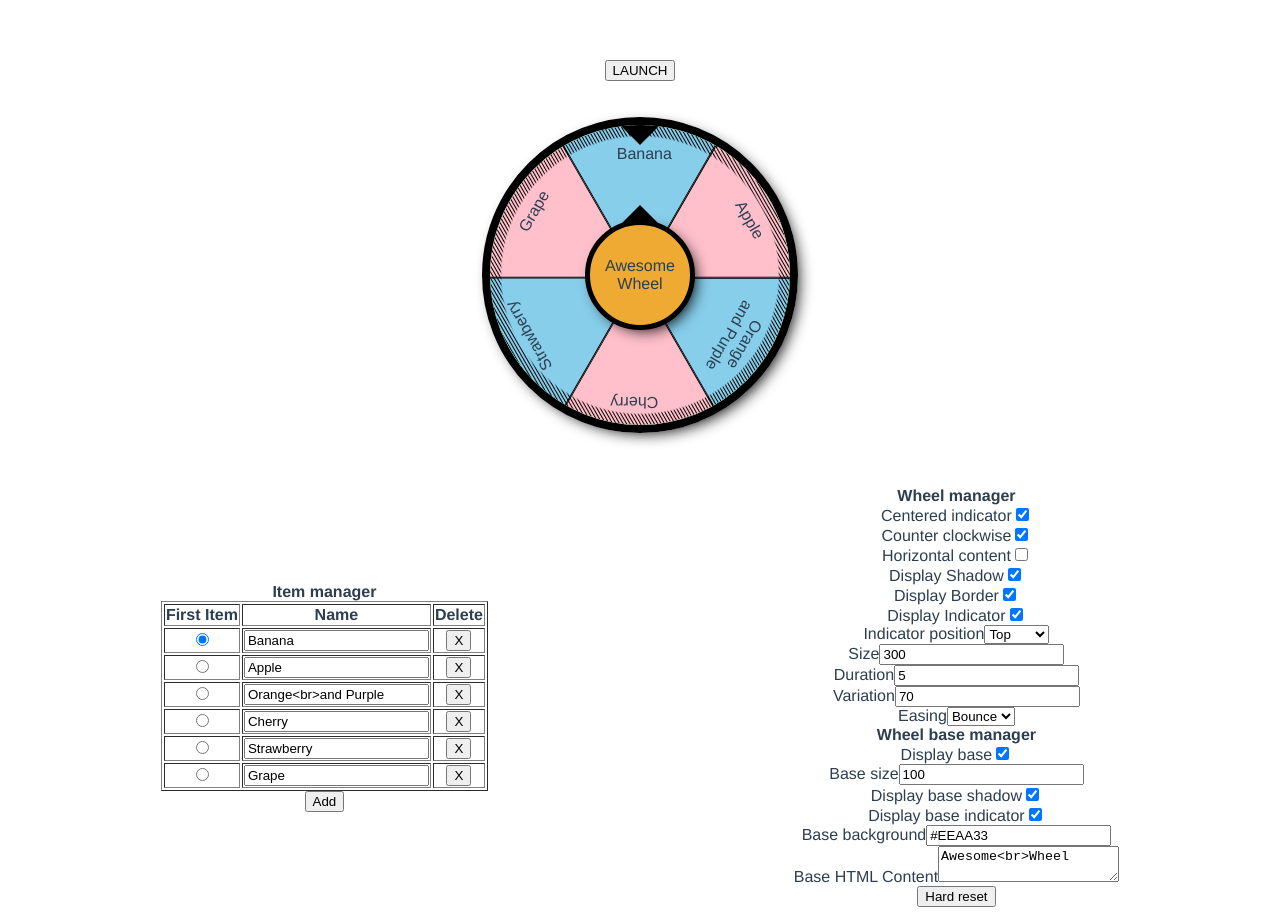
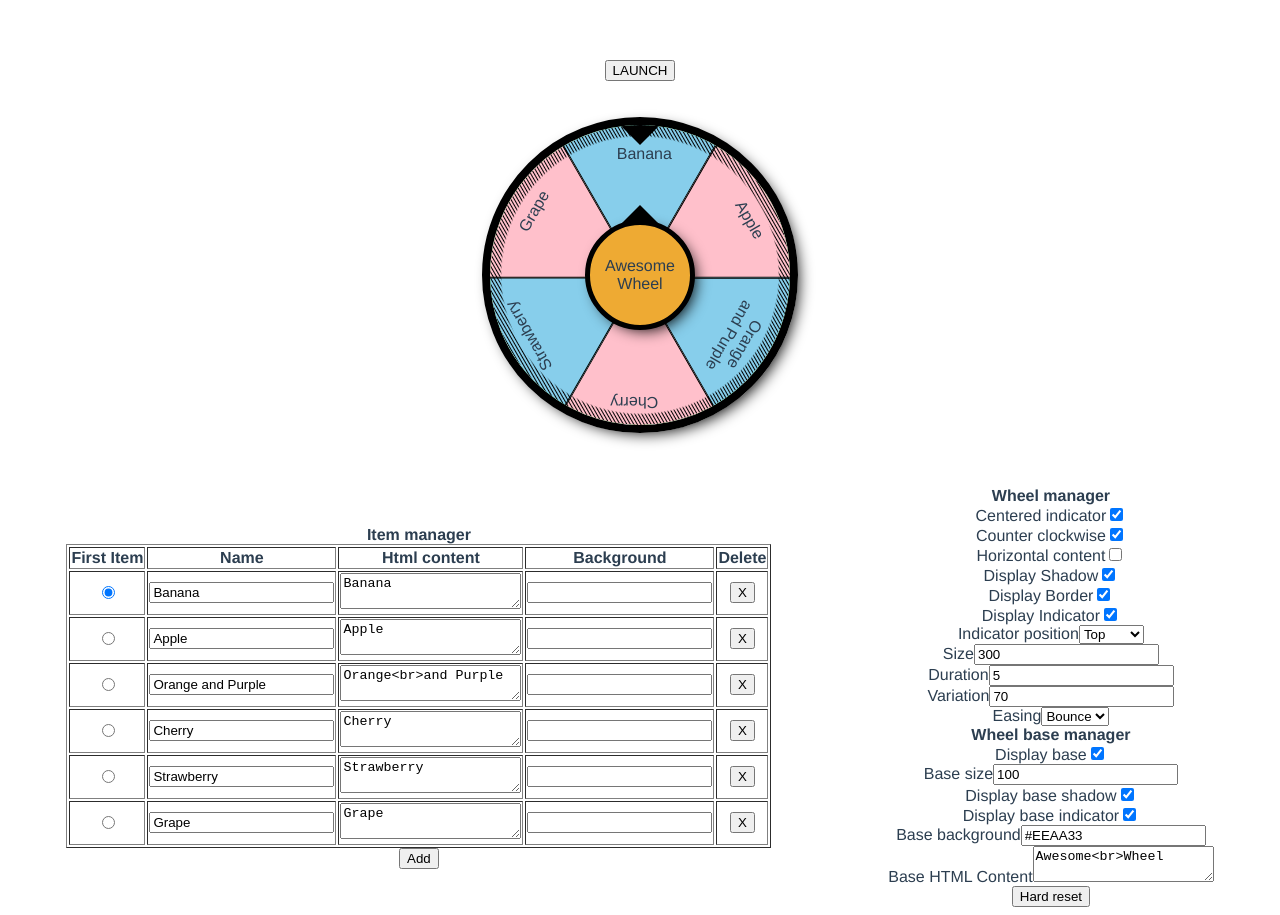
Before and after one commit to nitocode/WheelOfFortune, a Vue app: page / in a window 1280 px wide. Built offline with nearby package versions, Linux system fonts and the light colour scheme.

Commit message:
Add: Item background and html content

```diff
--- a/src/App.vue
+++ b/src/App.vue
@@ -88,12 +88,22 @@ export default {
         baseHtmlContent: "Awesome<br>Wheel",
       },
       items: [
-        { id: 1, name: "Banana" },
-        { id: 2, name: "Apple" },
-        { id: 3, name: "Orange<br>and Purple" },
-        { id: 4, name: "Cherry" },
-        { id: 5, name: "Strawberry" },
-        { id: 6, name: "Grape" },
+        { id: 1, name: "Banana", htmlContent: "Banana", background: "" },
+        { id: 2, name: "Apple", htmlContent: "Apple", background: "" },
+        {
+          id: 3,
+          name: "Orange and Purple",
+          htmlContent: "Orange<br>and Purple",
+          background: "",
+        },
+        { id: 4, name: "Cherry", htmlContent: "Cherry", background: "" },
+        {
+          id: 5,
+          name: "Strawberry",
+          htmlContent: "Strawberry",
+          background: "",
+        },
+        { id: 6, name: "Grape", htmlContent: "Grape", background: "" },
       ],
       result: null,
     };
--- a/src/components/ItemsManager.vue
+++ b/src/components/ItemsManager.vue
@@ -5,6 +5,8 @@
       <tr>
         <th v-if="initialFirstItemIndex != null">First Item</th>
         <th>Name</th>
+        <th>Html content</th>
+        <th>Background</th>
         <th>Delete</th>
       </tr>
       <tr v-for="(item, index) in items" :key="item.id">
@@ -17,6 +19,8 @@
           />
         </td>
         <td><input type="text" v-model="item.name" /></td>
+        <td><textarea v-model="item.htmlContent" /></td>
+        <td><input type="text" v-model="item.background" /></td>
         <td><button @click="remove(index)">X</button></td>
       </tr>
     </table>
@@ -54,7 +58,12 @@ export default {
   methods: {
     add() {
       const lastItem = this.items[this.items.length - 1];
-      this.items.push({ id: lastItem.id + 1, name: "" });
+      this.items.push({
+        id: lastItem.id + 1,
+        name: "",
+        content: "",
+        background: "",
+      });
     },
     remove(index) {
       if (this.items.length < 5) {
--- a/src/components/WheelOfFortune.vue
+++ b/src/components/WheelOfFortune.vue
@@ -50,9 +50,10 @@
             transform: `skewY(${90 - itemAngle}deg) rotate(${
               itemAngle / 2
             }deg)`,
+            background: item.background,
           }"
         >
-          <span v-html="item.name"></span>
+          <span v-html="item.htmlContent"></span>
         </div>
       </div>
     </div>
```
